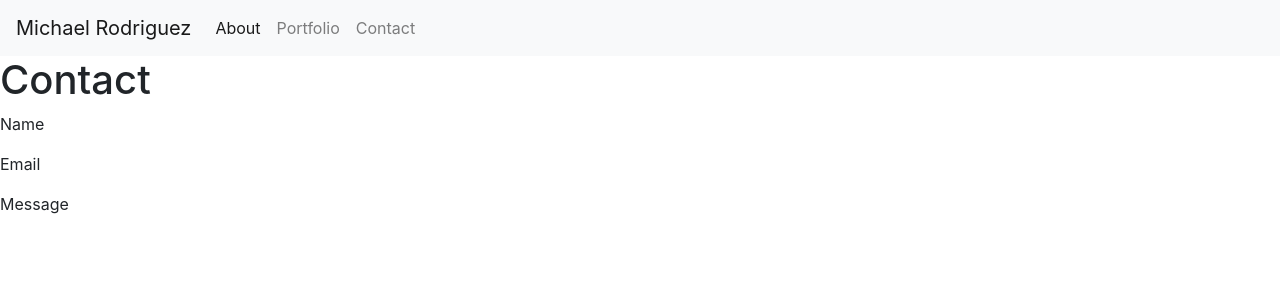
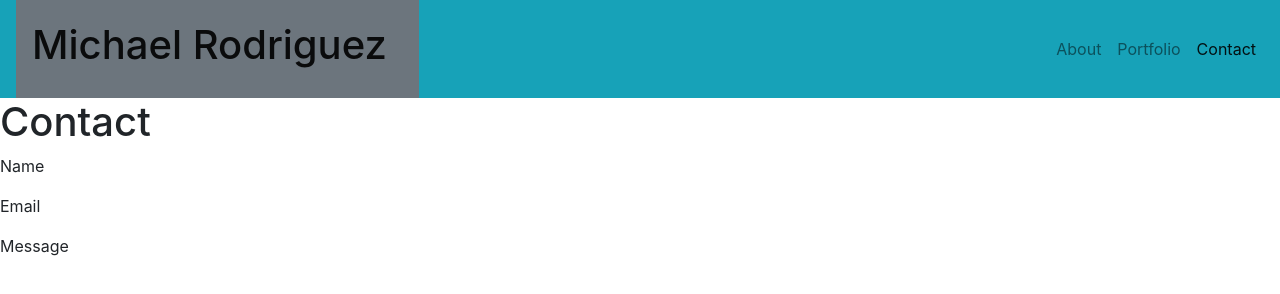
Before and after one commit to mriguez777/Bootstrap-Portfolio, a plain HTML site: page contact.html in a window 1280 px wide. Drawn offline with nearby package versions, Linux system fonts and the light colour scheme.

Commit message:
Sytled the nav bar adding color, aligning links to the right, setting each link to active when clicked on.

```diff
--- a/contact.html
+++ b/contact.html
@@ -6,16 +6,14 @@
     <meta http-equiv="X-UA-Compatible" content="ie=edge">
     <link rel="stylesheet" href="https://stackpath.bootstrapcdn.com/bootstrap/4.4.1/css/bootstrap.min.css" integrity="sha384-Vkoo8x4CGsO3+Hhxv8T/Q5PaXtkKtu6ug5TOeNV6gBiFeWPGFN9MuhOf23Q9Ifjh" crossorigin="anonymous">
     <title>Contact</title>
-    <nav class="navbar navbar-expand-lg navbar-light bg-light">
-        <a class="navbar-brand" href="#">Michael Rodriguez</a>
-        <button class="navbar-toggler" type="button" data-toggle="collapse" data-target="#navbarNavAltMarkup" aria-controls="navbarNavAltMarkup" aria-expanded="false" aria-label="Toggle navigation">
-          <span class="navbar-toggler-icon"></span>
-        </button>
+    <nav class="navbar navbar-expand-md py-0 navbar-light bg-info">
+        <div class="p-3 bg-secondary">
+        <a class="navbar-brand" href="index.html" ><h1>Michael Rodriguez</h1></a></div>
         <div class="collapse navbar-collapse" id="navbarNavAltMarkup">
-          <div class="navbar-nav">
-            <a class="nav-item nav-link active" href="index.html">About<span class="sr-only">(current)</span></a>
+          <div class="navbar-nav ml-auto">
+            <a class="nav-item nav-link" href="index.html">About<span class="sr-only"></span></a>
             <a class="nav-item nav-link" href="portfolio.html">Portfolio</a>
-            <a class="nav-item nav-link" href="contact.html">Contact</a>
+            <a class="nav-item nav-link active" href="contact.html">Contact</a>
           </div>
         </div>
       </nav>
```
Also changed, not shown: index.html (+7 -7 lines), portfolio.html (+6 -8 lines).
